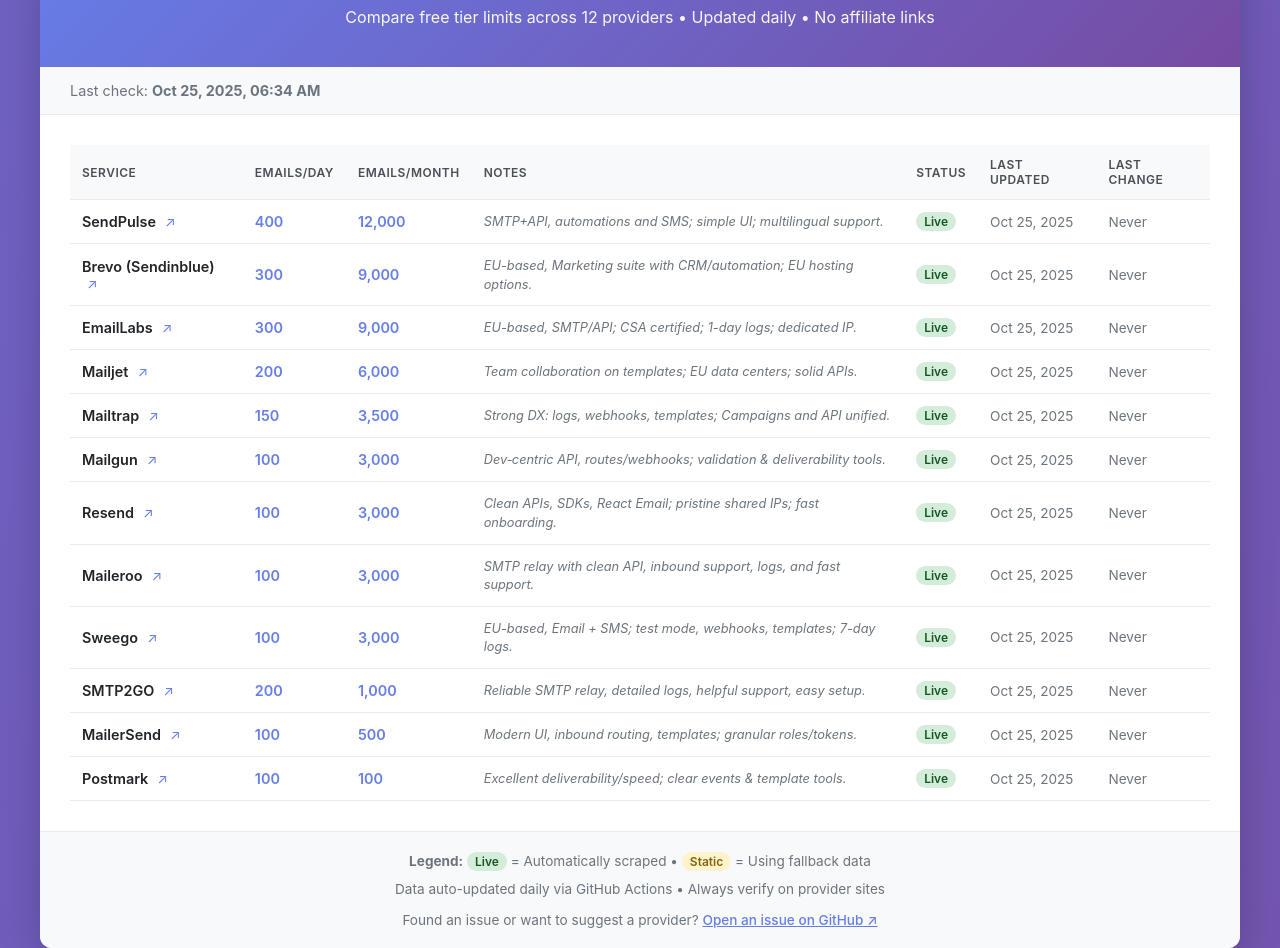
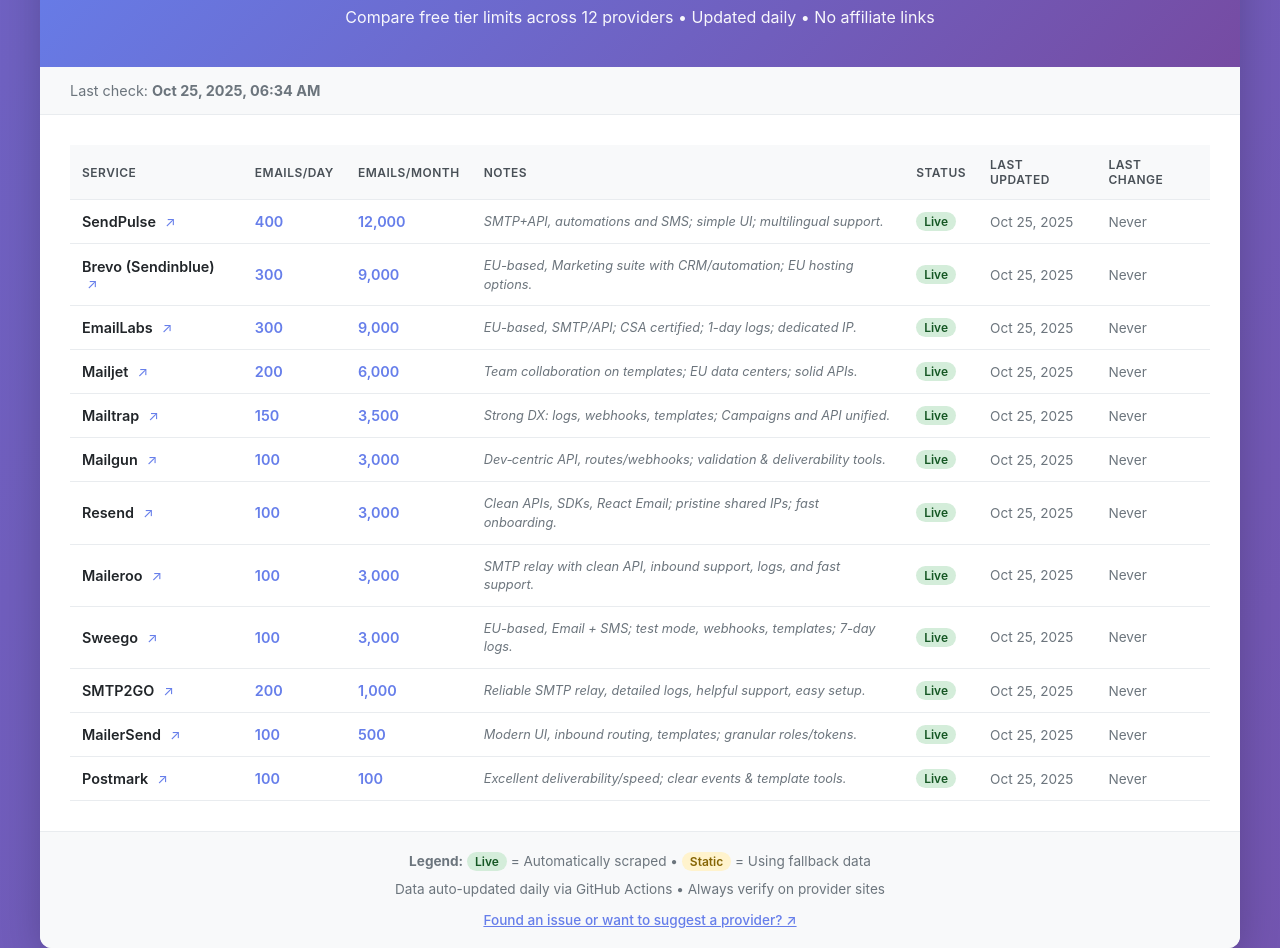
Before and after one commit to guilamu/free-transactional-email-services-comparison, a plain HTML site: page index.html in a window 1280 px wide. Shown: the part 82-1030 px from the top of the page. Drawn offline with Linux system fonts and the light colour scheme.

Commit message:
Update index.html

```diff
--- a/index.html
+++ b/index.html
@@ -107,11 +107,10 @@
       <p><strong>Legend:</strong> <span class="status-badge status-scraped">Live</span> = Automatically scraped • <span class="status-badge status-fallback">Static</span> = Using fallback data</p>
       <p style="margin-top:10px;">Data auto-updated daily via GitHub Actions • Always verify on provider sites</p>
       <p style="margin-top:15px;">
-        Found an issue or want to suggest a provider?
         <a href="https://github.com/guilamu/free-transactional-email-services-comparison/issues/new/choose"
            target="_blank"
            style="color:#667eea;font-weight:500;">
-          Open an issue on GitHub ↗
+          Found an issue or want to suggest a provider? ↗
         </a>
       </p>
     </footer>
```
